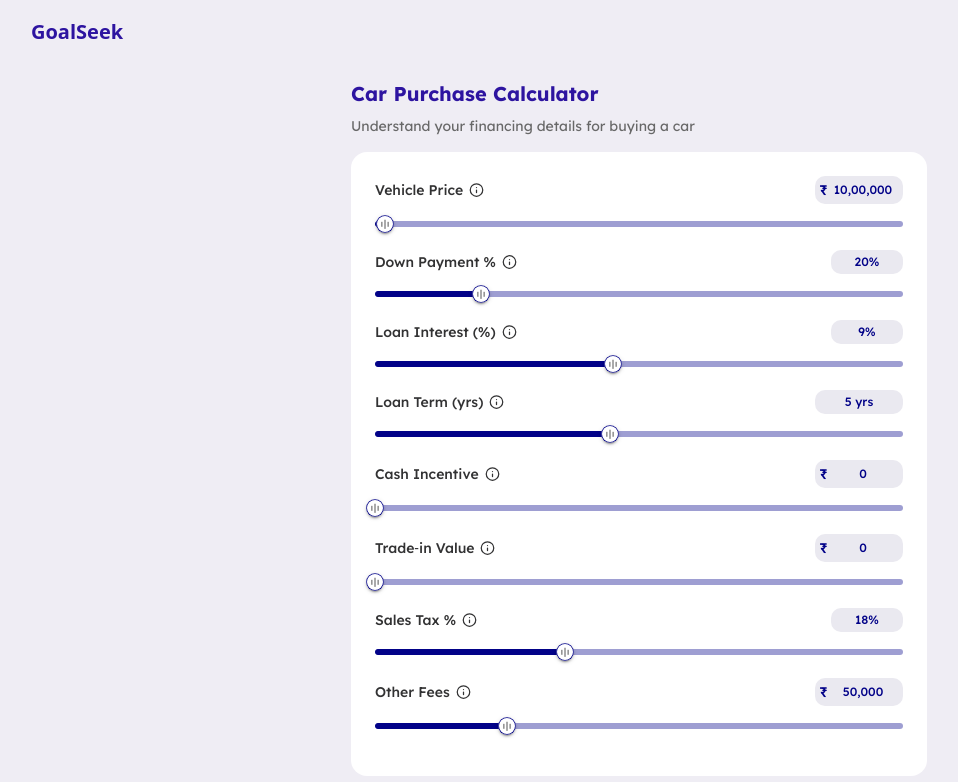
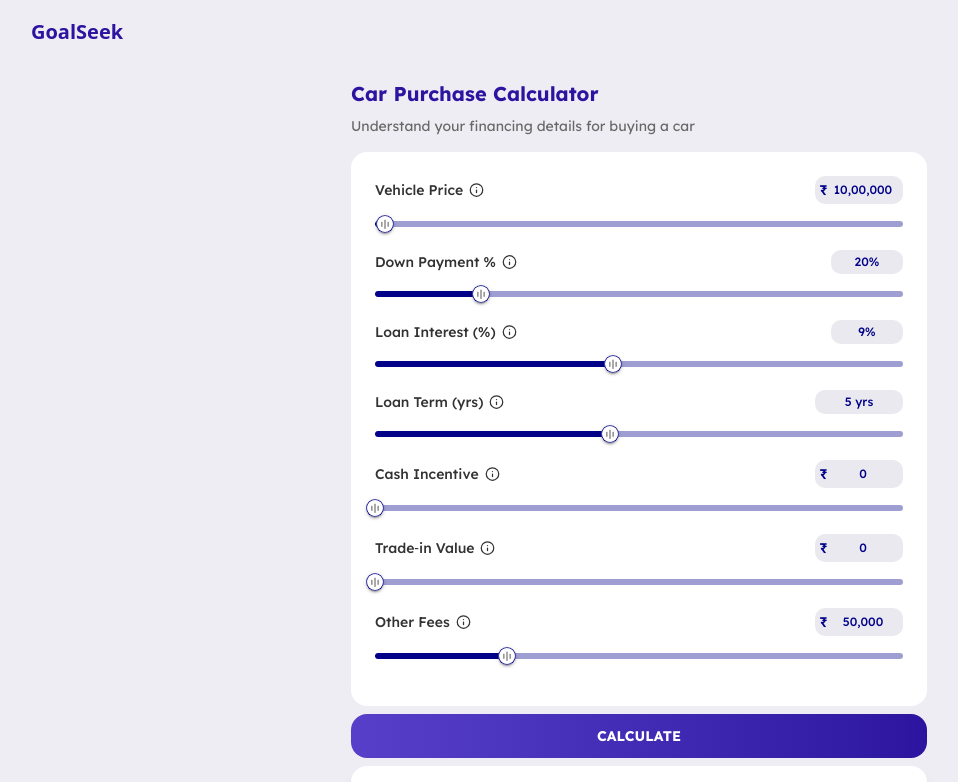
Before and after one commit to SerDunk/financial-calculators, a Next.js app: page /calculators/car-purchase in a window 1280 px wide. Shown: the top 782 px of the page, without its empty margins (1-959 px from the left). Built offline with nearby package versions, Linux system fonts and the light colour scheme.

Commit message:
Removed Sales Tax % and added Assumptions section for car calculator

```diff
--- a/src/app/calculators/car-purchase/page.js
+++ b/src/app/calculators/car-purchase/page.js
@@ -22,7 +22,6 @@ const CarPurchaseCalculator = () => {
   const [loanTerm, setLoanTerm] = useState(5);
   const [cashIncentive, setCashIncentive] = useState(0);
   const [tradeInValue, setTradeInValue] = useState(0);
-  const [salesTaxPercent, setSalesTaxPercent] = useState(18);
   const [otherFees, setOtherFees] = useState(50000);
 
   // Derived amounts
@@ -76,10 +75,6 @@ const CarPurchaseCalculator = () => {
     () => setDownPaymentPercentInput(`${downPaymentPercent}%`),
     [downPaymentPercent]
   );
-  useEffect(
-    () => setSalesTaxPercentInput(`${salesTaxPercent}%`),
-    [salesTaxPercent]
-  );
 
   // Initial trigger
   useEffect(() => handleCalculate(), []);
@@ -96,7 +91,7 @@ const CarPurchaseCalculator = () => {
       loanTerm,
       cashIncentive,
       tradeInValue,
-      salesTaxPercent,
+
       otherFees,
     });
 
@@ -500,64 +495,6 @@ const CarPurchaseCalculator = () => {
           </div>
 
           {/* Sales Tax % */}
-          <div className="mb-1">
-            <div className="flex justify-between items-center text-[#323233] font-medium text-sm mb-1">
-              <div className="flex items-center gap-1.5">
-                <label>Sales Tax %</label>
-                <Popover>
-                  <PopoverTrigger>
-                    <Info width={15} />
-                  </PopoverTrigger>
-                  <PopoverContent className="text-xs border-[#666666]">
-                    GST on the car
-                  </PopoverContent>
-                </Popover>
-              </div>
-              <div className="flex bg-[#EAE9F0] px-1 py-1 rounded-lg">
-                <input
-                  type="text"
-                  className="text-[#020288] text-xs w-16 text-center border-none outline-none focus:ring-0"
-                  value={salesTaxPercentInput}
-                  onChange={(e) => {
-                    const raw = e.target.value.replace(/[^0-9.]/g, "");
-                    setSalesTaxPercentInput(raw);
-                    setSalesTaxPercent(raw ? +raw : 0);
-                  }}
-                  onBlur={() =>
-                    parseAndSet(setSalesTaxPercent, salesTaxPercentInput, 0, 50)
-                  }
-                />
-              </div>
-            </div>
-            <Slider
-              value={salesTaxPercent}
-              min={0}
-              max={50}
-              step={1}
-              onChange={(e, val) => {
-                setSalesTaxPercent(val);
-                setSalesTaxPercentInput(`${val}`);
-              }}
-              sx={{
-                color: "#020288",
-                height: 6,
-                "& .MuiSlider-thumb": {
-                  backgroundImage: "url('/slider.svg')",
-                  backgroundPosition: "center",
-                  width: 18,
-                  height: 18,
-                  transition:
-                    "box-shadow 150ms cubic-bezier(0.4, 0, 0.2, 1) 0ms",
-                  "&:hover, &.Mui-focusVisible": {
-                    boxShadow: "0 0 0 8px rgba(255, 255, 255, 0.16)",
-                  },
-                },
-                "& .MuiSlider-track": {
-                  transition: "width 150ms cubic-bezier(0.4, 0, 0.2, 1) 0ms",
-                },
-              }}
-            />
-          </div>
 
           {/* Other Fees */}
           <div className="mb-1">
@@ -631,7 +568,6 @@ const CarPurchaseCalculator = () => {
           CALCULATE
         </button>
         <CarPurchaseResult result={result} />
-        {/* <CarPurchaseAssumptions /> */}
       </div>
     </div>
   );
--- a/src/components/CarPurchaseResult.js
+++ b/src/components/CarPurchaseResult.js
@@ -64,7 +64,7 @@ const CarPurchaseResult = ({ result }) => {
   const totalEMIPayments = monthlyEMI * loanTerm * 12;
 
   return (
-    <div className="sm:mt-2 mt-4 sm:text-sm bg-white py-6 px-5 rounded-2xl shadow-lg">
+    <div className="sm:mt-2 mt-2 sm:text-sm bg-white py-6 px-5 rounded-2xl shadow-lg">
       {/* Header */}
       <div className="text-center mb-6">
         <div className="inline-flex items-center justify-center w-16 h-16 rounded-full mb-3 bg-[#AB78FF]">
```
